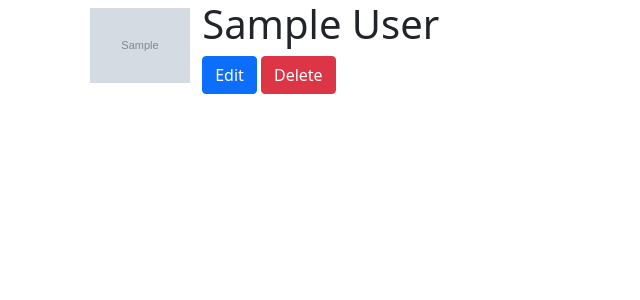
After one commit to nrudzis/SpringboardExercises, a Flask app: page /users/1 in a window 1280 px wide. The commit adds this page. Shown: the top 300 px of the page, without its empty margins (0-640 px from the left). Run offline with Flask 2, Linux system fonts and the light colour scheme; tables that the repository leaves empty hold one stand-in row (values such as "Sample post"); grey boxes marked "Sample" are stand-in pictures.

Commit message:
added user info route

```diff
--- a/Section_2/23.1/flask-blogly/app.py
+++ b/Section_2/23.1/flask-blogly/app.py
@@ -25,3 +25,9 @@ def display_users():
     """Render user list page."""
     users = User.query.all()
     return render_template("users.html", users=users)
+
+@app.route('/users/<user_id>')
+def display_user_info(user_id):
+    """Render user info page."""
+    user = User.query.get_or_404(user_id)
+    return render_template("user-info.html", user=user)
--- a/Section_2/23.1/flask-blogly/models.py
+++ b/Section_2/23.1/flask-blogly/models.py
@@ -13,7 +13,7 @@ class User(db.Model):
 
     __tablename__ = 'users'
 
-    id = db.Column(
+    user_id = db.Column(
         db.Integer,
         primary_key=True,
         autoincrement=True
--- a/Section_2/23.1/flask-blogly/templates/base.html
+++ b/Section_2/23.1/flask-blogly/templates/base.html
@@ -7,8 +7,8 @@
 </head>
 <body>
     <div class="container">
-    <h1>{% block h1 %}{% endblock %}</h1>
-    {% block content %}{% endblock %}
+    {% block content %}
+    {% endblock %}
     </div>
     <script src="https://cdn.jsdelivr.net/npm/bootstrap@5.1.3/dist/js/bootstrap.min.js"></script>
 </body>
--- /dev/null
+++ b/Section_2/23.1/flask-blogly/templates/user-info.html
@@ -0,0 +1,10 @@
+{% extends 'base.html' %}
+{% block title %}{{ user.first_name }} {{ user.last_name }}{% endblock %}
+{% block content %}
+<img class="align-top m-2" style="width: 100px" src="{{ user.image_url }}">
+<section class="d-inline-block">
+    <h1>{{ user.first_name }} {{ user.last_name }}</h1>
+    <a href="/users/{{ user.user_id }}/edit" class="btn btn-primary">Edit</a>
+    <a href="/users/{{ user.user_id }}/delete" class="btn btn-danger">Delete</a>
+</section>
+{% endblock %}
```
Also changed, not shown: Section_2/23.1/flask-blogly/templates/users.html (+3 -5 lines).
